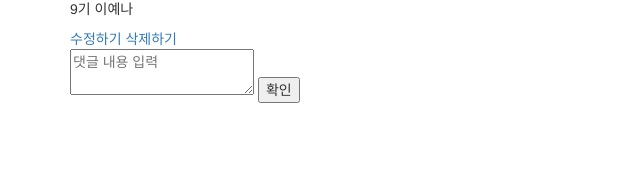
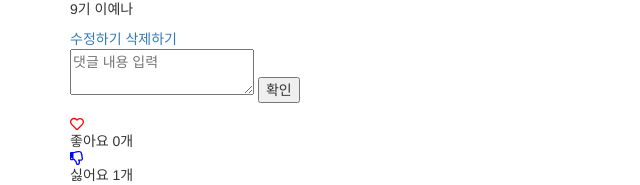
Before and after one commit to yaena1223/vacation_hw3, a Django app: page /4 in a window 1280 px wide. Shown: the part 1057-1242 px from the top of the page, without its empty margins (0-640 px from the left). Before the commit the page ends 1160 px from the top, so only its background shows below. Run offline with Django 3.2, Linux system fonts and the light colour scheme; data comes from the database, SQL or seed files in the repository; both versions use the stored data as it was after the commit; data that the repository does not hold is empty; some libraries are stand-ins or nearby versions; some web fonts are replaced.

Commit message:
vacation_hw3

```diff
--- a/main/models.py
+++ b/main/models.py
@@ -2,13 +2,26 @@ from django.db import models
 from django.contrib.auth.models import User
 
 # Create your models here.
+
+
+
 class Post(models.Model):
     id = models.AutoField(primary_key = True)
     title = models.CharField(max_length=200)
     writer = models.ForeignKey(User,on_delete=models.CASCADE)
+    view_count = models.IntegerField(default = 0)
     pub_date = models.DateTimeField()
     body = models.TextField()
     image = models.ImageField(upload_to = "post/",blank = True, null = True)
+    like_user_set = models.ManyToManyField(User, blank=True, related_name='likes_user_set',through='Like')
+    dislike_user_set = models.ManyToManyField(User, blank=True, related_name='dislikes_user_set',through='Dislike')
+    @property
+    def like_count(self):
+        return self.like_user_set.count()
+
+    @property
+    def dislike_count(self):
+        return self.dislike_user_set.count()
 
 
     def __str__(self):
@@ -23,3 +36,25 @@ class Comment(models.Model):
     post = models.ForeignKey(Post,on_delete=models.CASCADE,related_name='comments')
     created_at = models.DateTimeField(auto_now_add=True)
     updated_at = models.DateTimeField(auto_now=True)
+
+
+
+
+class Like(models.Model):
+    user = models.ForeignKey(User, on_delete=models.CASCADE)
+    post = models.ForeignKey(Post, on_delete=models.CASCADE)
+    created_at = models.DateTimeField(auto_now_add=True)
+    updated_at = models.DateTimeField(auto_now=True)
+
+    class Meta:
+        unique_together =(('user', 'post'))
+
+#싫어요 모델
+class Dislike(models.Model):
+    user = models.ForeignKey(User, on_delete=models.CASCADE)
+    post = models.ForeignKey(Post, on_delete=models.CASCADE)
+    created_at = models.DateTimeField(auto_now_add=True)
+    updated_at = models.DateTimeField(auto_now=True)
+
+    class Meta:
+        unique_together = (('user', 'post'))
--- a/main/templates/main/detail.html
+++ b/main/templates/main/detail.html
@@ -37,4 +37,141 @@
   </div>
   {%endfor%}
 </div>
+<script src="https://code.jquery.com/jquery-3.2.1.min.js"></script>
+<script src="https://use.fontawesome.com/releases/v5.2.0/js/all.js"></script>
+
+<span href="#" class="like" name ="{{post.id}}" value="Like">
+
+
+  {% if user in post.like_user_set.all %}
+      <div class="alt-service-icon">
+          <i class="fas fa-heart" id ="like-icon" style="color:red;"></i>
+      </div>
+
+  {% else %}
+
+      <div class="alt-service-icon">
+          <i class="far fa-heart" id ="like-icon" style="color:red;"></i>
+      </div>
+
+  {% endif %}
+
+  <span id="like_count-{{ post.id }}" class="alt-services-title font-alt">
+      좋아요
+      {% if post.like_count == 0 %}
+          0개
+      {% else %}
+          {{ post.like_count }}개
+      {% endif %}
+  </span>
+</span>
+
+<span href="#" class="dislike" name ="{{post.id}}" value="Dislike">
+
+
+  {% if user in post.dislike_user_set.all %}
+      <div class="alt-service-icon">
+          <i class="far fa-thumbs-down" id ="dislike-icon" style="color:blue;"></i>
+       </div>
+
+  {% else %}
+
+      <div class="alt-service-icon">
+           <i class="far fa-thumbs-down" id ="dislike-icon" style="color:blue;"></i>
+      </div>
+
+   {% endif %}
+
+   <span id="dislike_count-{{ post.id }}" class="alt-services-title font-alt">
+      싫어요
+      {% if post.dislike_count == 0 %}
+          0개
+      {% else %}
+          {{ post.dislike_count }}개
+      {% endif %}
+   </span>
+</span>
+
+
+
+
+
+
+<script>
+  $(".like").click(function(){
+      var pk = $(this).attr('name')
+      $.ajax({
+          url : "{% url 'main:like_toggle' post.pk %}",
+          data : {'pk':pk,'csrfmiddlewaretoken': '{{ csrf_token }}'},
+          type:"POST",
+          dataType:"json",
+
+          success: function(response){
+
+              if (response.like_count==null){
+                  alert("로그인이 필요합니다.");
+                  window.location.replace('/accounts/login/')
+              }
+              else{
+                  if (response.result == "like"){
+                      $('#like-icon').removeClass();
+                      $('#like-icon').addClass('fas fa-heart');
+                  }
+                  else{
+                      $('#like-icon').removeClass();
+                      $('#like-icon').addClass('far fa-heart');
+                  }
+
+                  $('#like_count-{{ post.id }}').html('좋아요 '+response.like_count+'개');
+
+
+              }
+          },
+
+          error: function(request, status, error){
+              alert("로그인이 필요합니다.")
+             alert("code:"+request.status+"\n"+"message:"+request.responseText+"\n"+"error:"+error);
+         },
+       });
+  })
+
+
+    $(".dislike").click(function(){
+        var pk = $(this).attr('name')
+        $.ajax({
+            url : "{% url 'main:dislike_toggle' post.pk %}",
+            data : {'pk':pk,'csrfmiddlewaretoken': '{{ csrf_token }}'},
+            type:"POST",
+            dataType:"json",
+
+            success: function(response){
+
+                if (response.dislike_count==null){
+                    alert("로그인이 필요합니다.");
+                    window.location.replace('/accounts/login/')
+                }
+                else{
+                    if (response.result == "dislike"){
+                        $('#dislike-icon').removeClass();
+                        $('#dislike-icon').addClass('fas fa-thumbs-down');
+                    }
+                    else{
+                        $('#dislike-icon').removeClass();
+                        $('#dislike-icon').addClass('far fa-thumbs-down');
+                    }
+
+
+                  $('#dislike_count-{{ post.id }}').html('싫어요 '+response.dislike_count+'개');
+
+                }
+            },
+
+            error: function(request, status, error){
+                alert("로그인이 필요합니다.")
+	            alert("code:"+request.status+"\n"+"message:"+request.responseText+"\n"+"error:"+error);
+        	},
+         });
+    })
+
+</script>
 {% endblock %}
--- a/main/templates/main/posts.html
+++ b/main/templates/main/posts.html
@@ -17,7 +17,7 @@
 
 {% if user.is_authenticated %}
 
-    <h1>글 목록</h1>
+    <h1>글 목록 </h1>
 
     <div>
         {% for post in posts %}
@@ -47,4 +47,6 @@
       <a href = "{% url 'account_login' %}" class = "btn btn-warning">로그인</a>
       <a href = "{% url 'account_signup' %}" class = "btn btn-warning">회원가입</a>
       {% endif %}
+
+
 {% endblock %}
--- a/main/urls.py
+++ b/main/urls.py
@@ -16,4 +16,6 @@ urlpatterns=[
     path('<str:post_id>/create_comment', create_comment, name="create_comment"),
     path('delete_comment/<str:post_id>/<str:comment_id>',delete_comment,name="delete_comment"),
     path('update_comment/<str:post_id>/<str:comment_id>',update_comment,name="update_comment"),
+    path('like_toggle/<int:post_id>/',like_toggle,name="like_toggle"),
+    path('dislike_toggle/<int:post_id>/',dislike_toggle,name="dislike_toggle"),
     ]
--- a/main/views.py
+++ b/main/views.py
@@ -1,7 +1,10 @@
 from django.shortcuts import render, get_object_or_404, redirect
-from .models import Post, Comment
+from .models import *
 from django.utils import timezone
-
+from django.views.decorators.http import require_POST
+from django.http import HttpResponse
+import json
+from django.contrib.auth.decorators import login_required
 # Create your views here.
 
 def showmain(request):
@@ -58,6 +61,8 @@ def delete(request, id):
 def detail(request,id):
     post = get_object_or_404(Post, pk =id)
     all_comments = post.comments.all().order_by('-created_at')
+    post.view_count = post.view_count+1
+    post.save()
     return render(request,'main/detail.html', {'post' : post,'comments':all_comments})
 
 def create_comment(request,post_id):
@@ -84,3 +89,44 @@ def delete_comment(request, post_id, comment_id):
     comment = get_object_or_404(Comment, pk=comment_id)
     comment.delete()
     return redirect('main:detail', post.pk)
+
+@login_required
+@require_POST
+
+def like_toggle(request, post_id):
+    post = get_object_or_404(Post, pk=post_id)
+    post_like, post_like_created = Like.objects.get_or_create(user=request.user, post=post)
+
+    if not post_like_created:
+        post_like.delete()
+        result = "like_cancel"
+    else:
+        result = "like"
+
+    context = {
+        "like_count":post.like_count,
+        "result":result
+    }
+
+    return HttpResponse(json.dumps(context), content_type="application/json")
+
+
+@login_required
+@require_POST
+
+def dislike_toggle(request, post_id):
+    post = get_object_or_404(Post, pk=post_id)
+    post_dislike, post_dislike_created = Dislike.objects.get_or_create(user=request.user, post=post)
+
+    if not post_dislike_created:
+        post_dislike.delete()
+        result = "dislike_cancel"
+    else:
+        result = "dislike"
+
+    context = {
+        "dislike_count":post.dislike_count,
+        "result":result
+    }
+
+    return HttpResponse(json.dumps(context), content_type="application/json")
```
Also changed, not shown: db.sqlite3, main/migrations/0004_like.py (added), main/migrations/0005_auto_20210818_0212.py (added).
